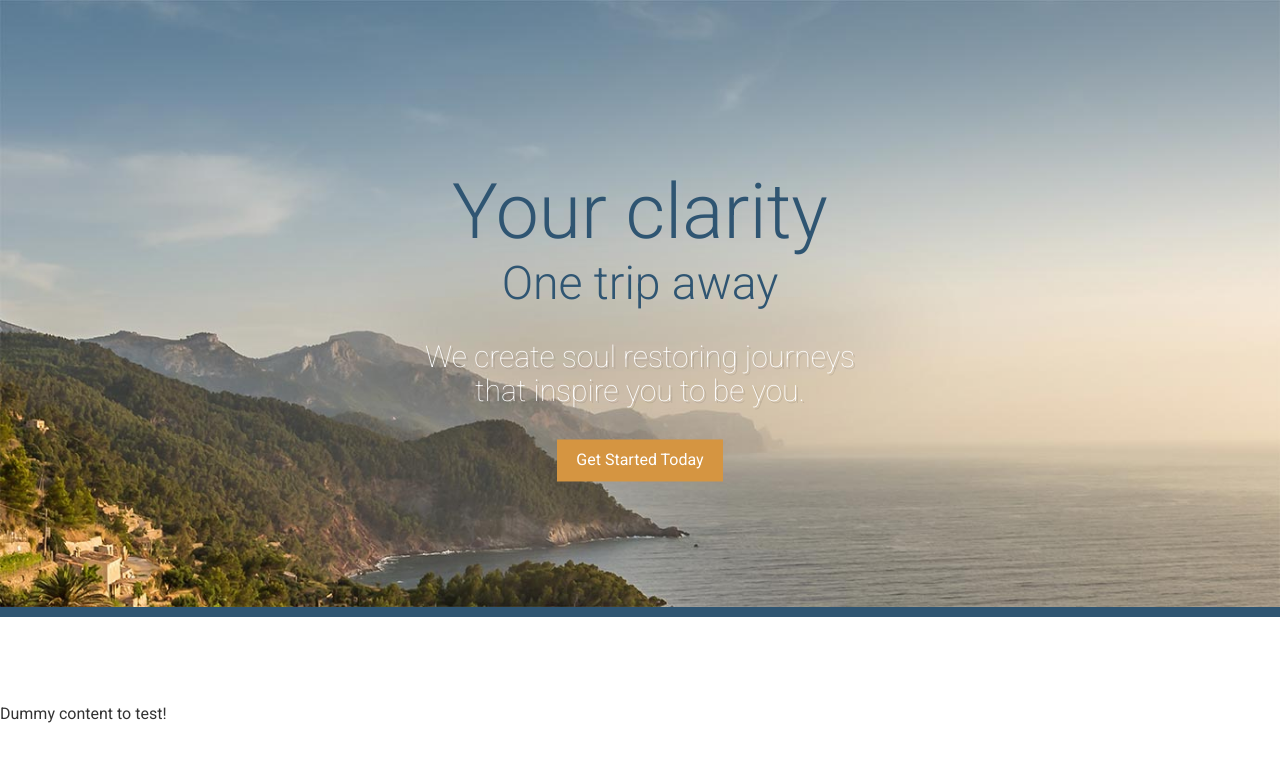
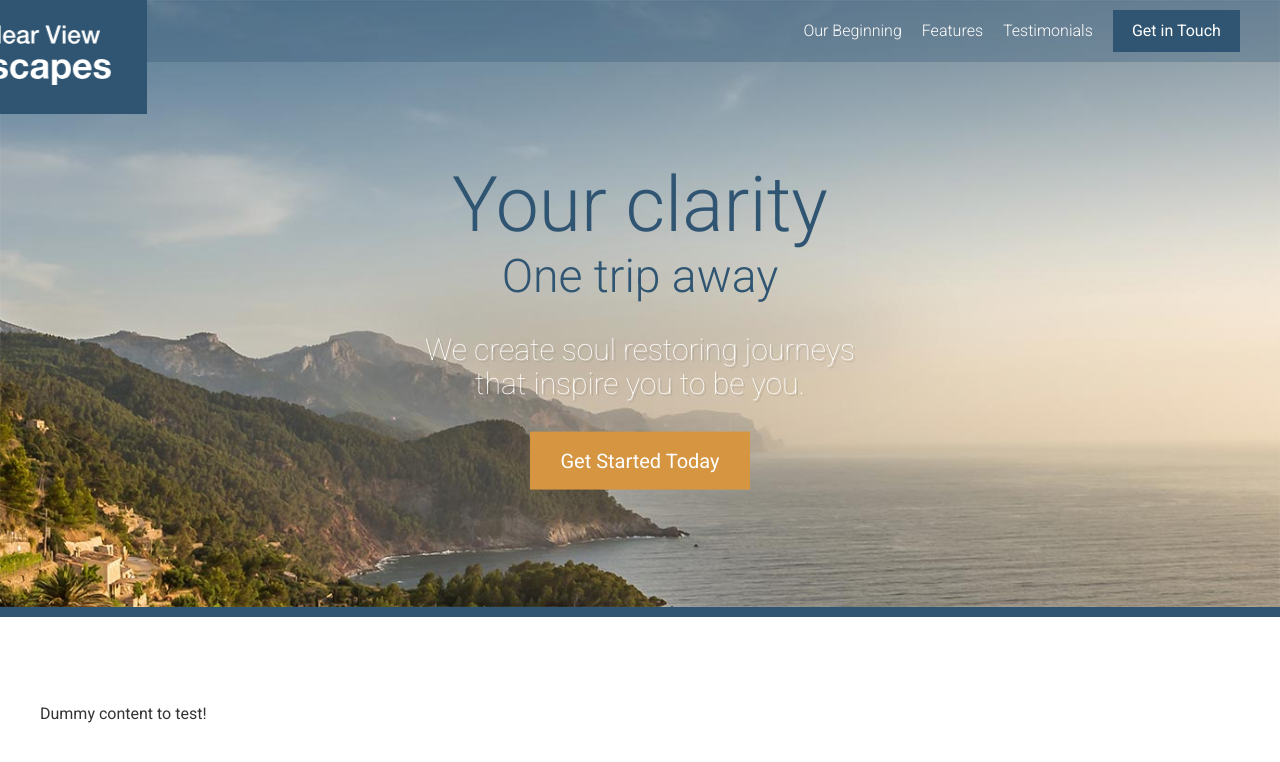
Before and after one commit to nva12/react-travel-site, a React (Create React App) app: page / in a window 1280 px wide. Shown: the top 762 px of the page. Built offline with nearby package versions, Linux system fonts and the light colour scheme.

Commit message:
working on header and our-beginning

```diff
--- a/src/App.js
+++ b/src/App.js
@@ -3,11 +3,13 @@ import GlobalStyle from './styles/globalStyles';
 
 import LargeHero from './components/LargeHero';
 import OurBeginning from './components/OurBeginning';
+import SiteHeader from './components/SiteHeader';
 
 function App() {
   return (
     <Fragment>
       <GlobalStyle />
+      <SiteHeader />
       <LargeHero />
       <OurBeginning />
     </Fragment>
--- a/src/components/LargeHero.js
+++ b/src/components/LargeHero.js
@@ -68,7 +68,7 @@ const LargeHero = () => (
           We create soul restoring journeys that inspire you to be you.
         </Description>
         <p>
-          <Button href="/" className="open-modal" secondary large>
+          <Button href="/" className="open-modal" secondary isLarge>
             Get Started Today
           </Button>
         </p>
--- /dev/null
+++ b/src/components/MenuIcon.js
@@ -0,0 +1,53 @@
+import React from 'react';
+import styled, { css } from 'styled-components';
+import { respondTo } from '../styles/mixins';
+
+// missing the closeX styles
+
+const IconContainer = styled.div`
+  ${respondTo.md`display: none;`}
+
+  width: 20px;
+  height: 19px;
+  position: absolute;
+  top: 10px;
+  right: 10px;
+  z-index: 10;
+  cursor: pointer;
+
+  .menuIconTopBar,
+  .menuIconMiddleBar,
+  .menuIconBottomBar {
+    position: absolute;
+    left: 0;
+    width: 20px;
+    height: 3px;
+    background-color: #fff;
+    transition: transform 0.3s ease-out;
+  }
+
+  .menuIconTopBar {
+    top: 0;
+    transform-origin: 0 0;
+  }
+
+  .menuIconMiddleBar {
+    top: 8px;
+    transform-origin: 0 50%;
+  }
+
+  .menuIconBottomBar {
+    bottom: 0;
+    transform-origin: 0 100%;
+  }
+`;
+
+const MenuIcon = () => (
+  <IconContainer>
+    <div className={`menuIconTopBar`} />
+    <div className={`menuIconMiddleBar`} />
+    <div className={`menuIconBottomBar`} />
+  </IconContainer>
+);
+
+export default MenuIcon;
--- a/src/components/OurBeginning.js
+++ b/src/components/OurBeginning.js
@@ -1,9 +1,13 @@
 import React from 'react';
 import PageSection from './PageSection';
+import Wrapper from './Wrapper';
 
 const OurBeginning = () => (
-  <PageSection>
-    <p>Dummy content to test!</p>
+  <PageSection id="our-beginning">
+    <Wrapper>
+      <p>Dummy content to test!</p>
+      <Wrapper isNested isMedium hasMarginBottom></Wrapper>
+    </Wrapper>
   </PageSection>
 );
 
--- /dev/null
+++ b/src/components/PrimaryNav.js
@@ -0,0 +1,78 @@
+import React from 'react';
+import styled from 'styled-components';
+import { respondTo, clearfix } from '../styles/mixins';
+
+const NavContainer = styled.nav`
+  padding-top: 10px;
+
+  ${respondTo.md`
+  float: right;
+  padding-top: 0;
+  `}
+
+  ul {
+    margin: 0;
+    padding: 0;
+    ${clearfix}
+  }
+
+  li {
+    list-style: none;
+    display: inline-block;
+    padding-right: 7px;
+
+    ${respondTo.md`
+      float: left;
+      display: block;
+      padding-right: 20px;
+    `}
+  }
+
+  li:last-child {
+    padding-right: 0;
+
+    ${respondTo.md`
+      padding-right: 20px;
+    `}
+  }
+
+  a {
+    text-decoration: none;
+    color: #fff;
+    font-weight: 300;
+    padding: 5px 8px;
+    display: block;
+    font-size: 0.8rem;
+    background-color: rgba(47, 85, 114, 0.5);
+
+    ${respondTo.md`
+      padding: 12px 0;
+      font-size: 1rem;
+      background-color: transparent;
+    `}
+  }
+`;
+
+const PrimaryNav = () => (
+  <NavContainer>
+    <ul>
+      <li>
+        <a href="#our-beginning" id="our-beginning-link">
+          Our Beginning
+        </a>
+      </li>
+      <li>
+        <a href="#features" id="features-link">
+          Features
+        </a>
+      </li>
+      <li>
+        <a href="#testimonials" id="testimonials-link">
+          Testimonials
+        </a>
+      </li>
+    </ul>
+  </NavContainer>
+);
+
+export default PrimaryNav;
--- /dev/null
+++ b/src/components/SiteHeader.js
@@ -0,0 +1,105 @@
+import React from 'react';
+import styled, { css } from 'styled-components';
+import { palette } from '../styles/variables';
+import { respondTo } from '../styles/mixins';
+import Wrapper from './Wrapper';
+import Button from './Button';
+import MenuIcon from './MenuIcon';
+import PrimaryNav from './PrimaryNav';
+
+const HeaderContainer = styled.header`
+  position: absolute;
+  width: 100%;
+  z-index: 2;
+  padding: 10px 0;
+  transition: background-color 0.3s ease-out;
+
+  .isExpanded {
+    background-color: rgba(47, 85, 114, 0.55);
+  }
+
+  ${respondTo.md`
+    position: fixed;
+    background-color: rgba(47, 85, 114, 0.3);
+
+    .isDark {
+      background-color: rgba(23, 51, 72, 0.85);
+    }
+  `}
+`;
+
+const LogoContainer = styled.div`
+  position: absolute;
+  background-color: ${palette.primary.main};
+  padding: 13px 29px;
+  top: 0;
+  left: 50%;
+  transform: translateX(-50%);
+
+  ${respondTo.md`
+    left: auto;
+    transform: translateX(0);
+    padding: 25px 36px;
+    transform-origin: 0 0;
+    transition: transform 0.3s ease-out;
+
+    .isDark & {
+      transform: scale(0.55);
+    }
+    `}
+`;
+
+const MenuContent = styled.div`
+  opacity: 0;
+  transform: scale(1.2);
+  position: relative;
+  z-index: -10;
+  transition: all 0.3s ease-out;
+  padding-top: 90px;
+  text-align: center;
+
+  ${respondTo.md`
+    opacity: 1;
+    z-index: 1;
+    padding-top: 0;
+    transform: scale(1);
+    `}
+
+  .isVisible {
+    opacity: 1;
+    z-index: 1;
+    transform: scale(1);
+  }
+`;
+
+const BtnContainer = styled.div`
+  ${respondTo.md`
+  float: right;
+  `}
+`;
+
+const SiteHeader = () => {
+  return (
+    <HeaderContainer>
+      <Wrapper>
+        <LogoContainer>
+          <img
+            src={require('../images/icons/clear-view-escapes.svg')}
+            alt={`logo`}
+          />
+        </LogoContainer>
+        <MenuIcon />
+        <MenuContent>
+          <BtnContainer>
+            <Button href="/" className="open-modal">
+              Get in Touch
+            </Button>
+          </BtnContainer>
+          <PrimaryNav />
+        </MenuContent>
+      </Wrapper>
+    </HeaderContainer>
+  );
+};
+
+export default SiteHeader;
```
